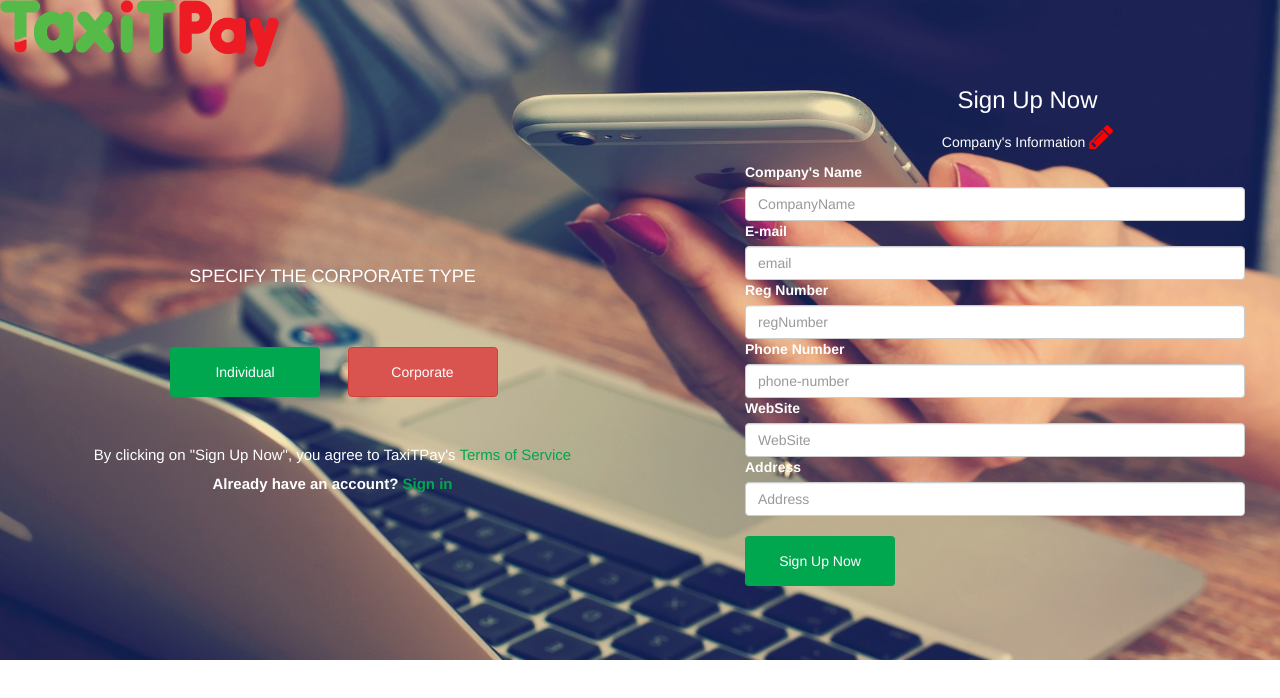
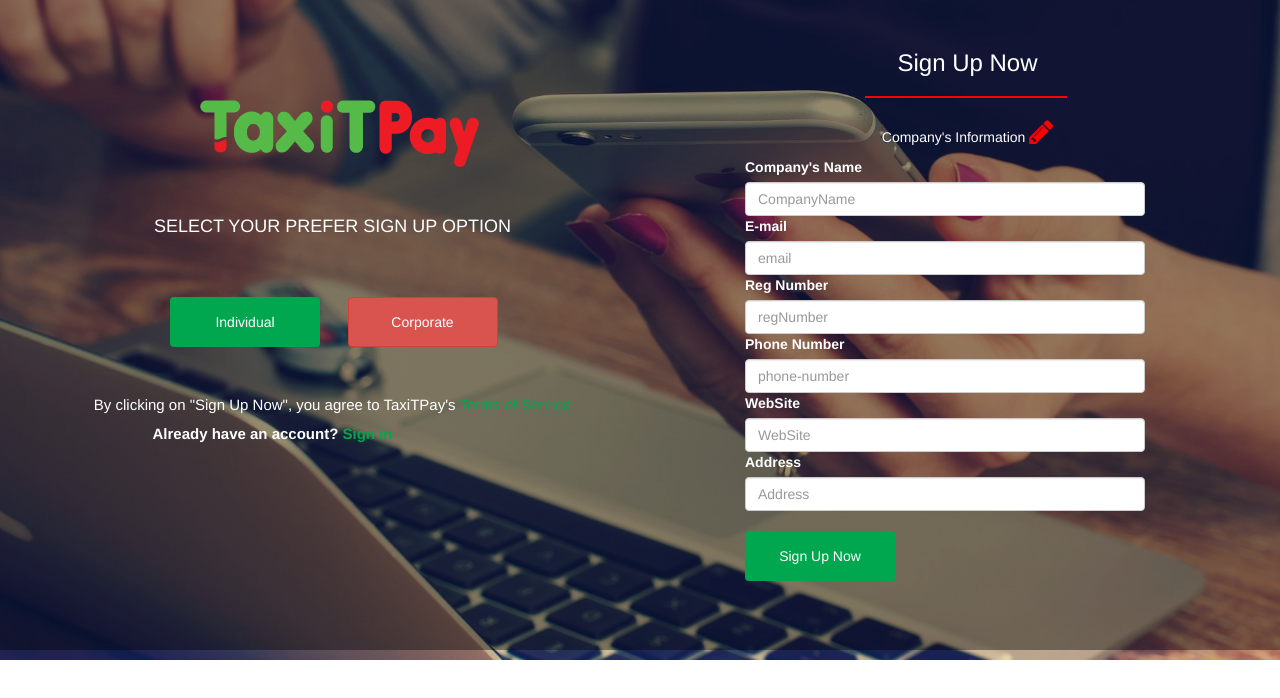
Before and after one commit to lola-dynamic/tax-pay-template, a plain HTML site: page corporate.html in a window 1280 px wide. Shown: the top 698 px of the page. Drawn offline with Linux system fonts and the light colour scheme.

Commit message:
new updated tax-pay-template

```diff
--- a/corporate.html
+++ b/corporate.html
@@ -7,16 +7,17 @@
 	<link rel="stylesheet" type="text/css" href="https://cdnjs.cloudflare.com/ajax/libs/font-awesome/4.7.0/css/font-awesome.min.css">
 </head>
 <body>
-	<div>
-		<div class="landing-page">
-			<div class="logo">
-				<a href="index.html"><img src="images/logo.png" class="img-responsive"></a>
-			</div>
+	<div class="container-fluid" id="pageWrapper">
+		<div id="landing-page">
+			<div class="overlay">
 			<div class="row">
 				<!--  beginning left column code -->
 				<div>
 					<div class="col-md-6" id="column-left">
-						<h4>SPECIFY THE CORPORATE TYPE</h4>
+						<div class="logo">
+							<a href="index.html"><img src="images/logo.png" class="img-responsive"></a>
+						</div>
+						<h4>SELECT YOUR PREFER SIGN UP OPTION </h4>
 						<div class="row">
 							<div class="col-md-6">
 								<a href="register-page.html"><button type="individual" class="btn btn-ready">Individual</button></a>
@@ -28,7 +29,7 @@
 						<div class="footer">
 							<h5>By clicking on "Sign Up Now", you agree to TaxiTPay's <a href="#">Terms of Service
 							</a></h5>
-							<p>Already have an account? <a href="#">Sign in</a></p>
+							<p>Already have an account? <a href="login-area.html">Sign in</a></p>
 						</div>
 					</div>
 				</div>
@@ -38,6 +39,7 @@
 				<div id="individual-page">
 					<div class="col-md-6" id="column-right">
 						<h3>Sign Up Now</h3>
+						<hr style="border: 1px solid #f00">
 						<div class="serviceIcon"><p>Company's Information
 							<span class="fa fa-2x fa-pencil"></span></div></p>
 							<form>
--- a/css/corporate.css
+++ b/css/corporate.css
@@ -3,13 +3,13 @@
 	margin: 0;
 }
 
-.container{
-    background-color: #00a74f;
-	min-height: 600px;
-	max-width: 1300px;
+.overlay {
+	min-height: 650px;
+	background: rgba(0,0,0,0.4);
 }
 
-.landing-page{
+
+#landing-page{
 	height: 660px;
 	width: 1360px;
 	margin: 0;
@@ -19,20 +19,33 @@
     background-repeat: no-repeat;
     background-size: cover;
 }
+
+.logo{
+	margin-left: 200px;
+	margin-right: 100px;
+	margin-top: 100px;
+}
+
+#pageWrapper {
+	padding: 0 !important;
+}
 .col-md-6 h3{
 	color: #ffffff;
+	margin-right: 120px;
+	margin-top: 50px;
     text-align: center;
     size: 20px;
 }
 .col-md-6 p{
 	color: #ffffff;
+	margin-right: 120px;
     text-align: center;
     size: 15px;
 }
 .col-md-6 h4{
 	color: #ffffff;
 	text-align: center;
-	margin-top: 200px;
+	margin-top: 50px;
 }
 label{
 	color: #ffffff;
@@ -41,7 +54,7 @@ label{
 }
 form{
 	margin-left: 50px;
-	width: 500px;
+	width: 400px;
 }
 
 .btn-ready{
@@ -68,7 +81,7 @@ form{
 .footer{
 	text-align: center;
 	font-weight: bold;
-	font-size: 10px;
+
 
 }
 .footer a{
@@ -87,6 +100,103 @@ form{
 	color: red;
 }
 
-#column-left{
+.overlay {
+	min-height: 650px;
+	background: rgba(0,0,0,0.4);
+}
+
+
+#landing-page{
+	height: 660px;
+	width: 1360px;
+	margin: 0;
+	background-color: #00a74f;
+	background-image: url("../images/office-pix.jpg");
+	background-position: center;
+    background-repeat: no-repeat;
+    background-size: cover;
+}
+
+.logo{
+	margin-left: 200px;
+	margin-right: 100px;
+	margin-top: 100px;
+}
+
+#pageWrapper {
+	padding: 0 !important;
+}
+.col-md-6 h3{
+	color: #ffffff;
+	margin-right: 120px;
+	margin-top: 50px;
+    text-align: center;
+    size: 20px;
+}
+.col-md-6 p{
+	color: #ffffff;
+	margin-right: 120px;
+    text-align: center;
+    size: 15px;
+}
+.col-md-6 h4{
+	color: #ffffff;
+	text-align: center;
+	margin-top: 50px;
+}
+label{
+	color: #ffffff;
+ text-align: left;
 
 }
+form{
+	margin-left: 50px;
+	width: 400px;
+}
+
+.btn-ready{
+	color: #ffffff;
+	background-color: #00a74f;
+	margin-left: 170px;
+	margin-top: 50px;
+	width: 150px;
+	height: 50px;
+}
+.btn-danger{
+	color: #ffffff;
+	margin-right: 100px;
+	margin-top: 50px;
+	width: 150px;
+	height: 50px;
+}
+.btn-read{
+	color: #ffffff;
+	background-color: #00a74f;
+	width: 150px;
+	height: 50px;
+}
+.footer{
+	text-align: center;
+	font-weight: bold;
+
+
+}
+.footer a{
+	color: #00a74f;
+}
+.footer h5{
+	color: #ffffff;
+	margin-top: 50px;
+	font-size: 15px;
+}
+.footer p{
+	color: #ffffff;
+	font-size: 15px;
+}
+.fa-pencil{
+	color: red;
+}
+hr{
+	width: 200px;
+	margin: 0 170px;
+}
--- a/css/login.css
+++ b/css/login.css
@@ -1,52 +1,85 @@
 *{
 	padding: 0;
-	margin: 0;
+	margin: 0 ;
 }
 .container-fluid{
 	background-color: #ffffff;
 	min-height: 600px;
 }
-.login-page{
-	background-color: #f0f0f0;
-	width: 1200px;
-	margin: 0 100px;
-	max-height: 800px;
 
-	border: 4px solid grey;
+.overlay {
+	min-height: 650px;
+	background: rgba(0,0,0,0.4);
+}
+
+#landing-page{
+	min-height: 660px;
+	width: 1360px;
+	margin: 0;
+	background-color: #00a74f;
+	background-image: url("../images/office-pix.jpg");
+	background-position: center;
+    background-repeat: no-repeat;
+    background-size: cover;
+    padding: 0 !important;
+}
+
+.logo{
+	margin-top: 50px ;
+	margin-left: 500px;
+}
+
+#pageWrapper {
+	padding: 0 !important;
 }
 
 #login{
-	background-color: #ffffff;
-	margin-top: 150px;
 	margin-bottom: 150px;
 	margin-left: 300px;
 	margin-right: 0;
-	width: 350px;
-	height: 300px;
+	width: 400px;
+	height: 400px;
 }
+
 #login h2{
+	color: #ffffff;
 	font-size: 30px;
 	margin-top: 40px;
 }
+
+#login p{
+	color: #ffffff;
+}
+
 #login a{
+	font-weight: bold;
 	color: #00a74f;
 }
+
 #register{
 	background-color: #00a74f;
-	margin: 150px 0;
-	width: 320px;
-	height: 300px;
+	margin: 0;
+	width: 400px;
+	height: 400px;
 }
 
+hr{
+	color: red;
+	width: 200px;
+	margin: 0 auto;
+}
 button{
-	width: 110px;
+	width: 150px;
+	height: 50px;
 }
 
 #loginBtn {
 	width: 100%;
 	text-align: center;
 }
+
 .btn-ready{
+	color: #ffffff;
 	background-color: #00a74f;
 }
 
@@ -55,6 +88,7 @@ button{
 	color: #ffffff;
 	text-align: center;
 }
+
 #register h2{
 	font-size: 30px;
 	color: #ffffff;
@@ -68,20 +102,7 @@ button{
 .inner-addon {
     position: relative;
 }
- input form{
- 	/*width: 10px;*/
- 	/*height: 40px;*/
- }
- .btn-danger{
 
- }
-
- em{
- 	color: #d9534f;
- 	background-color: #ffffff;
- 	font-weight: bold;
- 	font-size: 15px;
- }
 /* style icon */
 .inner-addon .glyphicon {
   position: absolute;
--- a/css/register-page.css
+++ b/css/register-page.css
@@ -3,13 +3,13 @@
 	margin: 0;
 }
 
-.container{
-    background-color: #00a74f;
-	min-height: 600px;
-	max-width: 1300px;
+.overlay {
+	min-height: 650px;
+	background: rgba(0,0,0,0.4);
 }
 
-.landing-page{
+
+#landing-page{
 	height: 660px;
 	width: 1360px;
 	margin: 0;
@@ -19,20 +19,33 @@
     background-repeat: no-repeat;
     background-size: cover;
 }
+
+.logo{
+	margin-left: 200px;
+	margin-right: 100px;
+	margin-top: 100px;
+}
+
+#pageWrapper {
+	padding: 0 !important;
+}
 .col-md-6 h3{
 	color: #ffffff;
+	margin-right: 120px;
+	margin-top: 50px;
     text-align: center;
     size: 20px;
 }
 .col-md-6 p{
 	color: #ffffff;
+	margin-right: 120px;
     text-align: center;
     size: 15px;
 }
 .col-md-6 h4{
 	color: #ffffff;
 	text-align: center;
-	margin-top: 200px;
+	margin-top: 50px;
 }
 label{
 	color: #ffffff;
@@ -41,7 +54,7 @@ label{
 }
 form{
 	margin-left: 50px;
-	width: 500px;
+	width: 400px;
 }
 
 .btn-ready{
@@ -87,6 +100,104 @@ form{
 	color: red;
 }
 
-#column-left{
+.overlay {
+	min-height: 650px;
+	background: rgba(0,0,0,0.4);
+}
+
+
+#landing-page{
+	height: 660px;
+	width: 1360px;
+	margin: 0;
+	background-color: #00a74f;
+	background-image: url("../images/office-pix.jpg");
+	background-position: center;
+    background-repeat: no-repeat;
+    background-size: cover;
+}
+
+.logo{
+	margin-left: 200px;
+	margin-right: 100px;
+	margin-top: 100px;
+}
+
+#pageWrapper {
+	padding: 0 !important;
+}
+.col-md-6 h3{
+	color: #ffffff;
+	margin-right: 120px;
+	margin-top: 50px;
+    text-align: center;
+    size: 20px;
+}
+.col-md-6 p{
+	color: #ffffff;
+	margin-right: 120px;
+    text-align: center;
+    size: 15px;
+}
+.col-md-6 h4{
+	color: #ffffff;
+	text-align: center;
+	margin-top: 50px;
+}
+label{
+	color: #ffffff;
+ text-align: left;
 
 }
+form{
+	margin-left: 50px;
+	width: 400px;
+}
+
+.btn-ready{
+	color: #ffffff;
+	background-color: #00a74f;
+	margin-left: 170px;
+	margin-top: 50px;
+	width: 150px;
+	height: 50px;
+}
+.btn-danger{
+	color: #ffffff;
+	margin-right: 100px;
+	margin-top: 50px;
+	width: 150px;
+	height: 50px;
+}
+.btn-read{
+	color: #ffffff;
+	background-color: #00a74f;
+	width: 150px;
+	height: 50px;
+}
+.footer{
+	text-align: center;
+	font-weight: bold;
+
+
+}
+.footer a{
+	color: #00a74f;
+}
+.footer h5{
+	color: #ffffff;
+	margin-top: 50px;
+	font-size: 15px;
+}
+.footer p{
+	color: #ffffff;
+	font-size: 15px;
+}
+.fa-pencil{
+	color: red;
+}
+
+hr{
+	width: 200px;
+	margin: 0 170px;
+}
--- a/css/style.css
+++ b/css/style.css
@@ -4,7 +4,7 @@
 }
 .overlay {
 	min-height: 650px;
-	background: rgba(0,0,0,0.6);
+	background: rgba(0,0,0,0.4);
 }
 #landing-page{
 	position: relative;
@@ -20,50 +20,50 @@
 #pageWrapper {
 	padding: 0 !important;
 }
-/* .over-lay:hoover{
-	background-color: rgba(5,3,2,0.8);
-} */
+
 .logo{
 	margin-left: auto;
 	margin-right: auto;
+	width: 150px;
+}
+.img-responsive{
 	margin-top: 50px;
-	width: 200px;
 }
 
 #taxIt{
 	background-color: #ffffff;
+	padding: 50px;
 	margin: 100px auto;
-	width: 600px;
+	width: 500px;
 	min-height: 400px;
 }
 
-
-.content a{
-	position: relative;
-	margin: 50px auto;
-
-}
 .serviceIcon{
 	text-align: center;
 }
-.col-md-6{
-	margin: 0 ;
-}
+
 .btn-ready{
 	color: #ffffff;
 	background-color: #00a74f;
-	margin-left: 130px;
+	margin-left: 50px;
+	margin-top: 20px;
 	width: 150px;
 	height: 50px;
 }
 .btn-danger{
 	color: #ffffff;
 	margin-right: 30px;
+	margin-top: 20px;
 	width: 150px;
 	height: 50px;
 }
 
 p{
 	text-align: center;
-
 }
+.footer a{
+	color:#00a74f;
+}
+.footer p{
+	margin-top: 50px;
+}
```
Also changed, not shown: index.html (+5 -3 lines), login-area.html (+17 -5 lines), register-page.html (+10 -7 lines).
